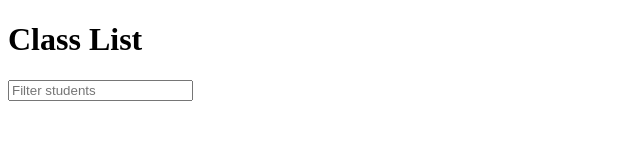
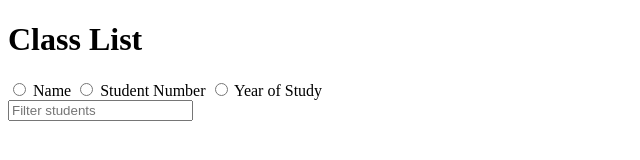
Before and after one commit to Siyabonga10/SD_Lab3, a plain HTML site: page index.html in a window 1280 px wide. Shown: the whole page, without its empty margins (0-640 px from the left). Drawn offline with Linux system fonts and the light colour scheme.

Commit message:
Exercise 5: Incomplete

```diff
--- a/index.html
+++ b/index.html
@@ -6,6 +6,20 @@
     <body>
         <h1>Class List</h1>
             <!-- 'input' is an empty element, it consists of single tag -->
+            <div class="radio-menu" id="filter-settings">
+                <label>
+                    <input type="radio" name="filter" value="name">
+                    Name
+                </label>
+                <label>
+                    <input type="radio" name="filter" value="student-number">
+                    Student Number
+                </label>
+                <label>
+                    <input type="radio" name="filter" value="year-of-study">
+                    Year of Study
+                </label>
+            </div>
         <input type="text" id="search-text" placeholder="Filter students">
         <div id="students">
             <!-- Use this div to hold the list of students -->
```
